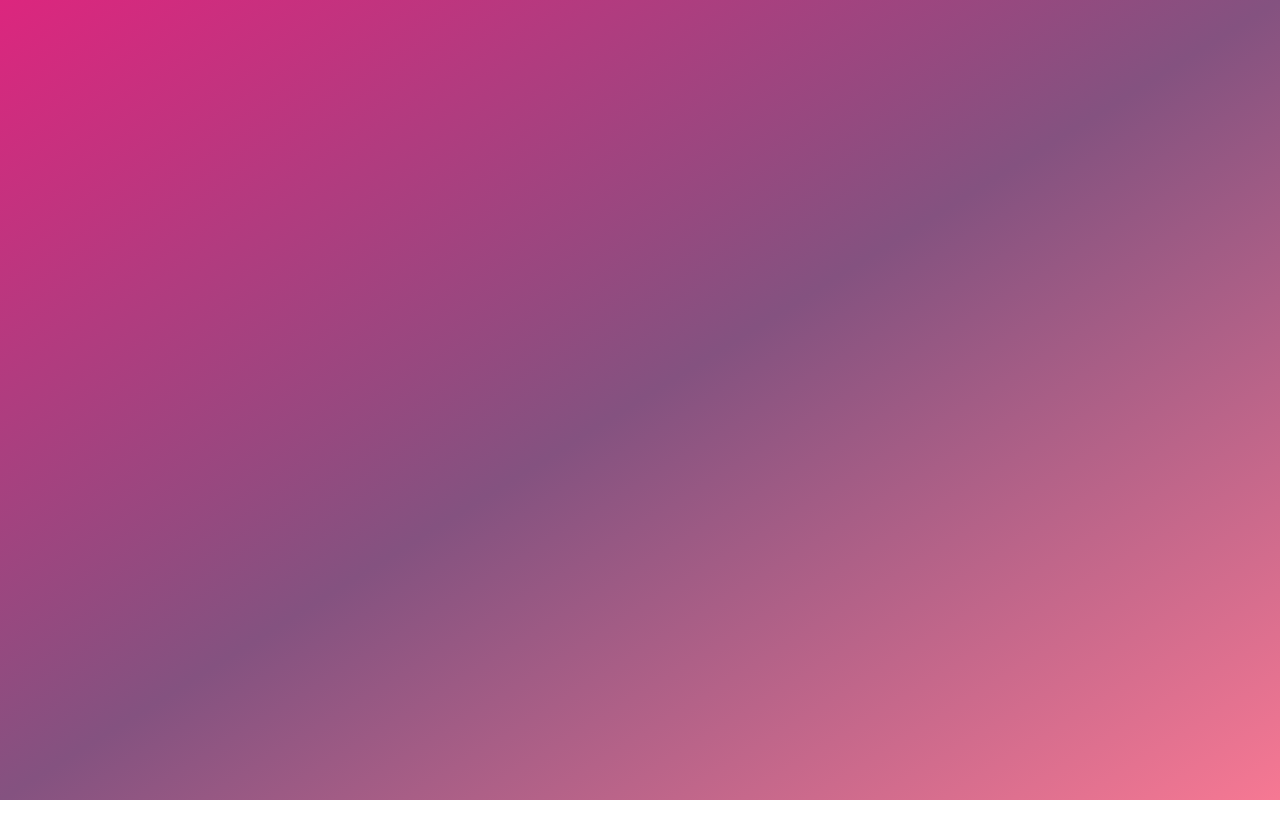
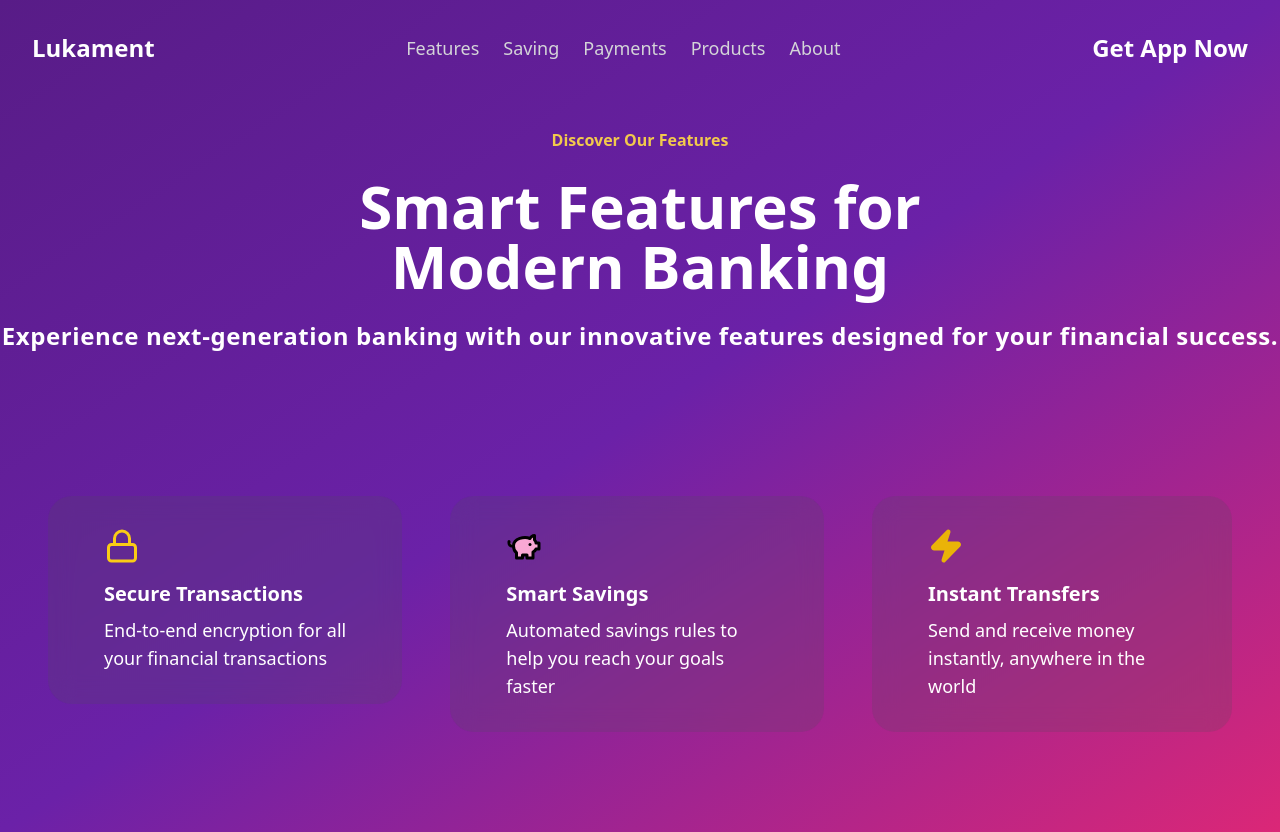
Before and after one commit to americanlucas/Lukament, a React (Vite) app: page /features in a window 1280 px wide. Before the commit this address had no page. Before the commit the page ends 800 px from the top, so only its background shows below. Built offline with nearby package versions, Linux system fonts and the light colour scheme.

Commit message:
Features Page

```diff
--- a/src/App.tsx
+++ b/src/App.tsx
@@ -1,4 +1,5 @@
 import { Home } from "@/pages/Home"
+import { Features } from "@/pages/Features";
 import { BrowserRouter as Router, Routes, Route } from "react-router-dom";
 
 const App: React.FC = () => {
@@ -7,6 +8,7 @@ const App: React.FC = () => {
       <Router>
         <Routes>
           <Route path="/" element={<Home />}/>
+          <Route path="features" element={<Features />}/>
         </Routes>
       </Router>
     </>
--- /dev/null
+++ b/src/components/Features/Main/index.tsx
@@ -0,0 +1,59 @@
+import { Lock, PiggyBank, Zap } from "lucide-react"
+
+interface TituloCardProps {
+    children: React.ReactNode,
+}
+
+const TituloCard = ({children}: TituloCardProps) => {
+    return(
+        <>
+            <p className="text-xl font-bold text-white my-2">{children}</p>
+        </>
+    )
+}
+const SubtituloCard = ({children}: TituloCardProps) => {
+    return(
+        <>
+            <p className="text-lg text-white">{children}</p>
+        </>
+    )
+}
+
+export const Main = () => {
+    return(
+        <>
+            <div className="flex flex-col items-center align-center justify-center ">
+                <div className="flex flex-col items-center align-center justify-center my-8">
+                    <div className="font-semibold text-[#F2C94C]">
+                        <p>Discover Our Features</p>
+                    </div>
+                    <div className="flex flex-1 text-6xl font-bold text-white max-w-xl text-center m-6">
+                        <h1 >Smart Features for Modern Banking</h1>
+                    </div>
+                    <div className="text-white font-semibold text-2xl tracking-wide space-y-8">
+                        <h3>Experience next-generation banking with our innovative features designed for your financial success.</h3>
+                    </div>
+                </div>
+
+                <div className="flex justify-between m-12 space-x-12 max-w-7xl">
+                    <div className="flex flex-col mt-16 w-120 bg-zinc-600 rounded-3xl py-8 px-14 bg-clip-padding backdrop-filter backdrop-blur-md bg-opacity-20 h-fit hover:-translate-y-4 duration-300">
+                        <Lock className="text-yellow-400 w-9 h-9 mb-2"/>
+                        <TituloCard>Secure Transactions</TituloCard>
+                        <SubtituloCard>End-to-end encryption for all your financial transactions</SubtituloCard>
+                    </div>
+                    <div className="flex flex-col mt-16 w-120 bg-zinc-600 rounded-3xl py-8 px-14 bg-clip-padding backdrop-filter backdrop-blur-md bg-opacity-20 h-fit hover:-translate-y-4 duration-300">
+                        <PiggyBank className="fill-pink-300 w-9 h-9 mb-2"/>
+                        <TituloCard>Smart Savings</TituloCard>
+                        <SubtituloCard>Automated savings rules to help you reach your goals faster</SubtituloCard>
+                    </div>
+                    <div className="flex flex-col mt-16 w-120 bg-zinc-600 rounded-3xl py-8 px-14 bg-clip-padding backdrop-filter backdrop-blur-md bg-opacity-20 h-fit hover:-translate-y-4 duration-300">
+                        <Zap className="w-9 h-9 mb-2 text-yellow-500 fill-yellow-500"/>
+                        <TituloCard>Instant Transfers</TituloCard>
+                        <SubtituloCard>Send and receive money instantly, anywhere in the world</SubtituloCard>
+                    </div>
+                </div>
+            </div>
+        </>
+    )
+
+}
--- a/src/components/skeleton/Main/index.tsx
+++ b/src/components/skeleton/Main/index.tsx
@@ -54,15 +54,15 @@ export const Main = () => {
           </div>
           <div className="flex space-x-8 mt-2">
             <div className="flex flex-col">
-              <p className="text-zinc-600">Owner Name</p>
+              <p className="text-white">Owner Name</p>
               <h1 className="text-white font-thin text-2xl font-Comfortaa">Lucas Americano</h1>
             </div>
             <div className="flex flex-col">
-              <p className="text-zinc-600">Expiry</p>
+              <p className="text-white">Expiry</p>
               <h1 className="text-white font-thin text-2xl font-Comfortaa">05/25</h1>
             </div>
             <div className="flex flex-col">
-              <p className="text-zinc-600">CVV</p>
+              <p className="text-white">CVV</p>
               <h1 className="text-white font-thin text-2xl font-comfortaa">444</h1>
             </div>
           </div>
--- a/src/index.css
+++ b/src/index.css
@@ -61,7 +61,9 @@
     @apply border-border;
   }
   body {
-    @apply bg-gradient-to-br from-[#DC267E] via-[#845280] to-[#F67893];
+    @apply
+      bg-gradient-to-br from-purple-900 via-purple-800 to-pink-600;
+      overflow-y: hidden;
   }
 
 }
--- /dev/null
+++ b/src/pages/Features/index.tsx
@@ -0,0 +1,16 @@
+import { Main } from "@/components/Features/Main"
+import { Header } from "@/components/skeleton/Header"
+
+export const Features = () => {
+    return(
+        <>
+            <div>
+                <Header/>
+            </div>
+            <div>
+                <Main/>
+            </div>
+
+        </>
+    )
+}
--- a/tsconfig.app.json
+++ b/tsconfig.app.json
@@ -1,5 +1,6 @@
 {
   "compilerOptions": {
+    "composite": true,
     "tsBuildInfoFile": "./node_modules/.tmp/tsconfig.app.tsbuildinfo",
     "target": "ES2020",
     "useDefineForClassFields": true,
@@ -26,7 +27,6 @@
     "noUnusedLocals": true,
     "noUnusedParameters": true,
     "noFallthroughCasesInSwitch": true,
-    "noUncheckedSideEffectImports": true
   },
   "include": ["src"]
 }
```
